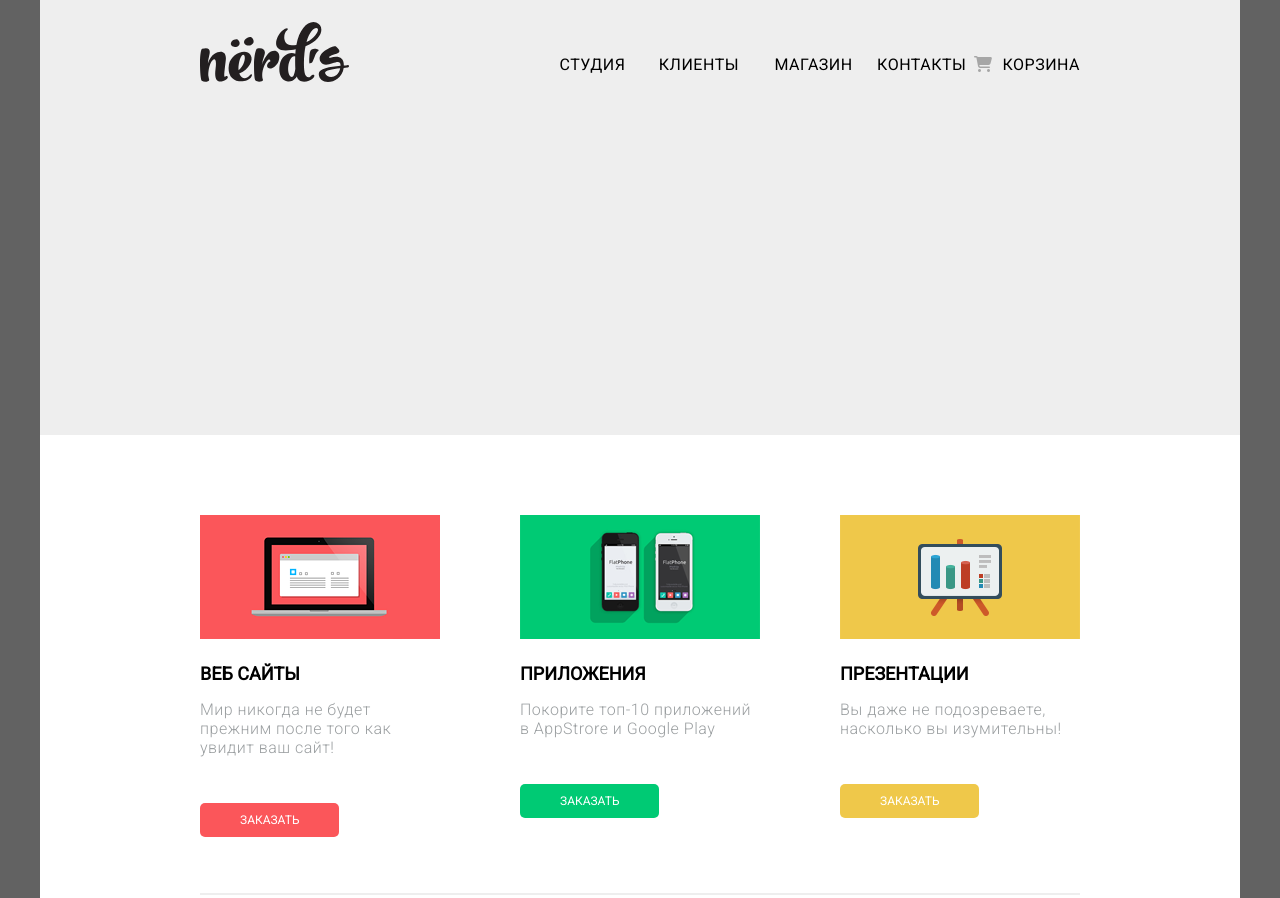
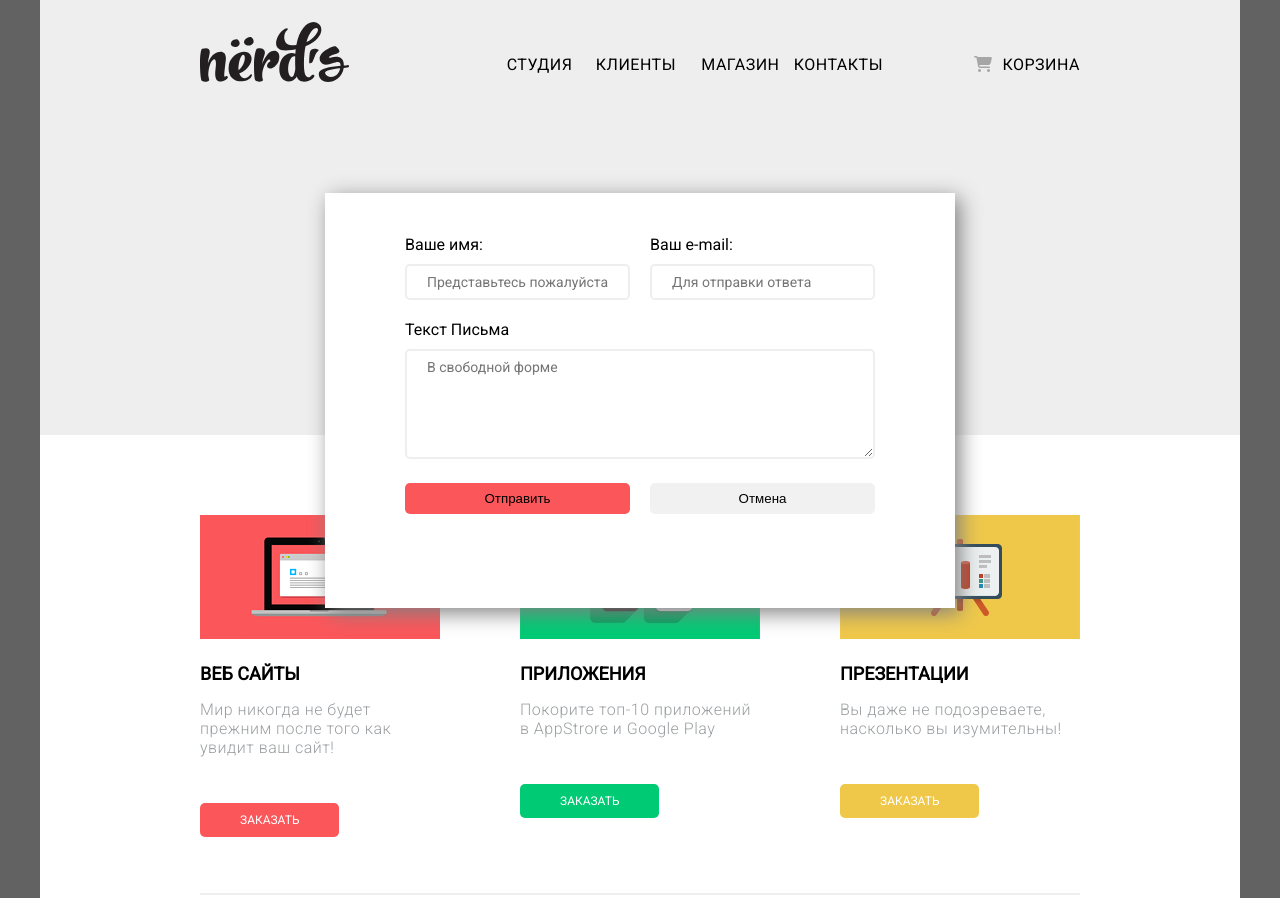
Before and after one commit to Apheliont/nerds, a plain HTML site: page index.html in a window 1280 px wide. Shown: the top 898 px of the page. Drawn offline with Linux system fonts and the light colour scheme.

Commit message:
before main slider

```diff
--- a/index.html
+++ b/index.html
@@ -20,7 +20,9 @@
 				</ul>
 			</nav>
 	</header>
-	<section class="slider"></section>
+	<section class="slider">
+
+	</section>
 	<div class="main-container">
 		<section class="workWeDo">
 				<article class="workWeDo__order">
@@ -80,14 +82,34 @@
 		</section>
 	</div>
 	<section class="map">
-		<div>
+			<form class="send-form" action="#" method="POST">
+				<div class="send-form__nameAndEmail">
+					<div>
+						<label for="name">Ваше имя:</label>
+						<input type="text" id="name" name="name" placeholder="Представьтесь пожалуйста">
+					</div>
+					<div>
+						<label for="email">Ваш e-mail:</label>
+						<input type="text" id="email" name="email" placeholder="Для отправки ответа">
+					</div>
+				</div>
+					<div>
+						<label for="text">Текст Письма</label>
+						<textarea class="textarea" id="text" name="text" placeholder="В свободной форме"></textarea>
+					</div>
+					<div class="send-form__buttons">
+						<input class="send-form__btn red-btn" type="submit" value="Отправить">
+						<input class="send-form__btn grey-btn" type="reset" value="Отмена">
+					</div>
+			</form>
+		<div class="map__writeUs">
 			<h2>NЁRDS <span>design studio</span></h2>
 			<p>350000, Краснодар,
 				ул. Головатого, 100</p>
 			<p>
 				тел. +7 (861) 275-75-75
 			</p>
-			<a class="map_button red-btn" href="#">Напишите нам</a>
+			<a class="map_button red-btn" href="sendform.html">Напишите нам</a>
 		</div>
 	</section>
 	<footer class="footer-container">
--- a/scss/_basic.scss
+++ b/scss/_basic.scss
@@ -49,6 +49,21 @@ ul {
   margin-right: 10px;
 }
 
+input[type="text"],
+input[type="email"],
+.textarea {
+  font-family: $font;
+  font-size: 14px;
+  &:hover {
+    border-color: $border_hover;
+  }
+  &:focus {
+    border-color: $border_focus;
+    outline: none;
+  }
+}
+
+
 body {
   margin: 0;
   padding: 0;
@@ -82,9 +97,10 @@ header {
 .header-container__menu {
   list-style: none;
   margin: 0;
-  padding-left: 5px;
+  padding-left: 0;
   flex: 2 1 560px;
   @extend %flex_row;
+  flex-flow: row nowrap;
   text-align: right;
   li {
     flex: 1 1 90px;
@@ -93,10 +109,18 @@ header {
       line-height: 130px;
       color: black;
       font-weight: 400;
+      &:hover, &:hover i {
+        color: $button_red;
+      }
+      &:active, &:active i {
+        color: $button_grey-push;
+      }
     }
-    li:last-of-type {
-      width: 200px;
-      border: 1px solid red;
+    &:first-child {
+      flex: 1 1;
+    }
+    &:last-child {
+      flex: 2 1 170px;
     }
   }
 }
@@ -129,6 +153,12 @@ header {
     text-align: center;
     line-height: 57px;
     margin-right: 20px;
+    &:hover {
+      background-color: $button_red-hover;
+    }
+    &:active {
+      background-color: $button_red-push;
+    }
   }
 
 }
@@ -163,3 +193,13 @@ header {
     background-color: $button_yellow-push;
   }
 }
+
+.grey-btn {
+  background-color: $button_grey;
+  &:hover {
+    background-color: $button_grey-hover;
+  }
+  &:active {
+    background-color: $button_grey-push;
+  }
+}
--- a/scss/_index.scss
+++ b/scss/_index.scss
@@ -118,6 +118,9 @@
   img {
     width: 70%;
     opacity: 0.4;
+    &:hover, &:active {
+      opacity: 1;
+    }
   }
 
   div:nth-of-type(3) {
@@ -131,8 +134,9 @@
   background: url(../images/map.jpg) no-repeat;
   background-size: cover;
   position: relative;
+}
 
-  div {
+.map__writeUs {
   position: absolute;
   height: 240px;
   width: 240px;
@@ -146,7 +150,7 @@
     font-weight: normal;
   }
 }
-}
+
 
 .map_button {
   @extend .workWeDo_button;
@@ -154,4 +158,57 @@
   display: block;
 }
 
+.send-form {
+  position: fixed;
+  background: $white_1;
+  max-width: 630px;
+  height: 415px;
+  padding: 42px 80px;
+  box-shadow: 5px 5px 20px grey;
+  margin: auto;
+  left: 0;
+  right: 0;
+  top: 0;
+  bottom: 0;
+  z-index: 10;
+  display: flex;
+  flex-flow: column nowrap;
+  label {
+    display: block;
+    margin-bottom: 10px;
+  }
+  .send-form__nameAndEmail,
+  .send-form__buttons {
+    display: flex;
+    flex-flow: row nowrap;
+    margin-bottom: 20px;
+    width: 100%;
+    > * {
+      flex: 1;
+      &:first-child {
+        margin-right: 20px;
+    }
+  }
+}
+
+  textarea {
+    height: 110px;
+    margin-bottom: 20px;
+  }
+  input, input, textarea {
+    padding: 8px 20px;
+    border: 2px solid $border_color;
+    border-radius: 5px;
+    width: 100%;
+  }
+  .send-form__btn {
+    border: none;
+    margin-bottom: 10px;
+    outline: none;
+  }
+
+}
+
+
+
 // footer section see in _basic.scss
--- a/scss/_variables.scss
+++ b/scss/_variables.scss
@@ -4,9 +4,12 @@
 $grey_1: #626262;
 $grey_2: #e1e1e1;
 $grey_3: #eeeeee;
-$grey_4: #a2a9ac;
+$grey_4: #a2a9ac; //border focused
 $grey_5: #d7dcde;
 $grey_6: #9b9fa1; //p font
+$grey_7: #f1f1f1; // grey button
+$grey_8: #e5e5e5; //grey button hover
+$grey_9: #d5d5d5; //grey button active
 
 $blue_1: #56bffb;
 
@@ -34,6 +37,9 @@ $background_wrapper: $white_1;
 $background_slider: $grey_3;
 
 $border_color: $grey_3;
+$border_hover: $grey_4;
+$border_focus: $blue_1;
+
 $list_dash: $red_1;
 
 $button_red: $red_1;
@@ -48,6 +54,10 @@ $button_yellow: $yellow_1;
 $button_yellow-hover: $yellow_2;
 $button_yellow-push: $yellow_3;
 
+$button_grey: $grey_7;
+$button_grey-hover: $grey_8;
+$button_grey-push: $grey_9;
+
 $button_social: $grey_2;
 
 
```
Also changed, not shown: css/style.css, 1 other file. Lines whose indentation alone changed are shown as unchanged.
